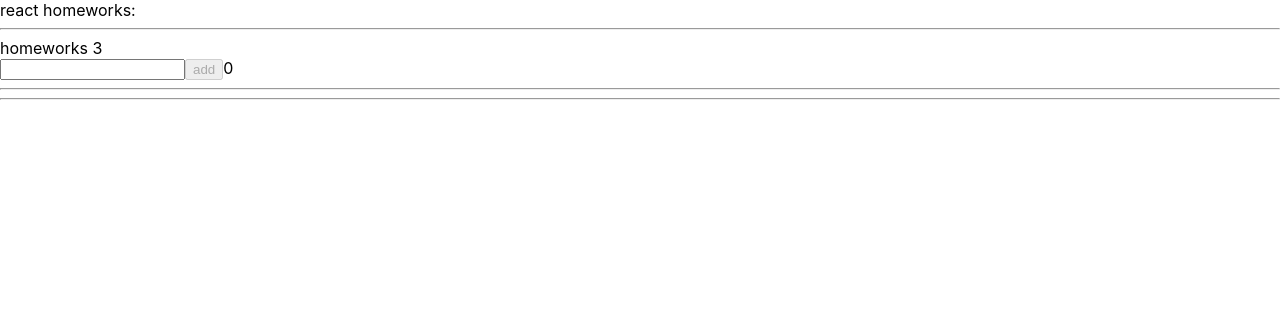
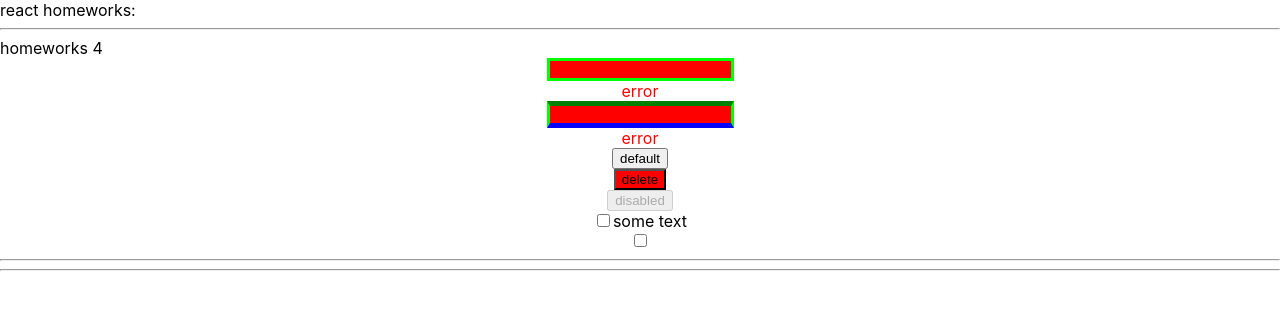
Before and after one commit to AV-html/ignat-tasks, a React (Create React App) app: page / in a window 1280 px wide. Shown: the top 310 px of the page. Built offline with nearby package versions, Linux system fonts and the light colour scheme.

Commit message:
4 task / 1 part - universal components

```diff
--- a/src/p1-main/m1-ui/u1-app/App.tsx
+++ b/src/p1-main/m1-ui/u1-app/App.tsx
@@ -2,7 +2,8 @@ import React from 'react'
 import s from './App.module.css'
 // import HW1 from '../../../p2-homeworks/h1/HW1'
 // import HW2 from '../../../p2-homeworks/h2/HW2';
-import HW3 from '../../../p2-homeworks/h3/HW3';
+// import HW3 from '../../../p2-homeworks/h3/HW3';
+import HW4 from '../../../p2-homeworks/h4/HW4';
 
 function App() {
     return (
@@ -10,8 +11,8 @@ function App() {
             <div>react homeworks:</div>
             {/*<HW1/>*/}
             {/*<HW2/>*/}
-            <HW3/>
-            {/*<HW4/>*/}
+            {/*<HW3/>*/}
+            <HW4/>
             {/*<HW5/>*/}
         </div>
     )
--- a/src/p2-homeworks/h4/HW4.module.css
+++ b/src/p2-homeworks/h4/HW4.module.css
@@ -1,5 +1,9 @@
 .blue {
     border-bottom: 5px solid blue;
+}
+
+.green {
+    border-top: 5px solid green;
 }
 
 .column {
--- a/src/p2-homeworks/h4/HW4.tsx
+++ b/src/p2-homeworks/h4/HW4.tsx
@@ -34,17 +34,22 @@ function HW4() {
                 />
 
                 <SuperInputText
-                    className={s.blue} // проверьте, рабоет ли смешивание классов
+                    value={text}
+                    onChangeText={setText}
+                    onEnter={showAlert}
+                    error={error}
+                    className={`${s.blue} ${s.green}`} // проверьте, работает ли смешивание классов
                 />
 
                 {/*----------------------------------------------------*/}
+                {/* 3 стиля стандарт / удалить / выключенная */}
 
                 <SuperButton>
                     default
                 </SuperButton>
 
                 <SuperButton
-                    red // пропсу с булевым значением не обязательно указывать true
+                    red // пропсу с булевым значением необязательно указывать true
                     onClick={showAlert}
                 >
                     delete {/*// название кнопки попадёт в children*/}
--- a/src/p2-homeworks/h4/common/c1-SuperInputText/SuperInputText.tsx
+++ b/src/p2-homeworks/h4/common/c1-SuperInputText/SuperInputText.tsx
@@ -39,7 +39,7 @@ const SuperInputText: React.FC<SuperInputTextPropsType> = (
     }
 
     const finalSpanClassName = `${s.error} ${spanClassName ? spanClassName : ''}`
-    const finalInputClassName = `${s.errorInput} ${className}` // need to fix with (?:) and s.superInput
+    const finalInputClassName = error ? `${s.errorInput} ${className}` : `${className}` // need to fix with (?:) and s.superInput
 
     return (
         <>
```
Also changed, not shown: src/p2-homeworks/h4/common/c1-SuperInputText/SuperInputText.module.css (line endings or trailing spaces).
